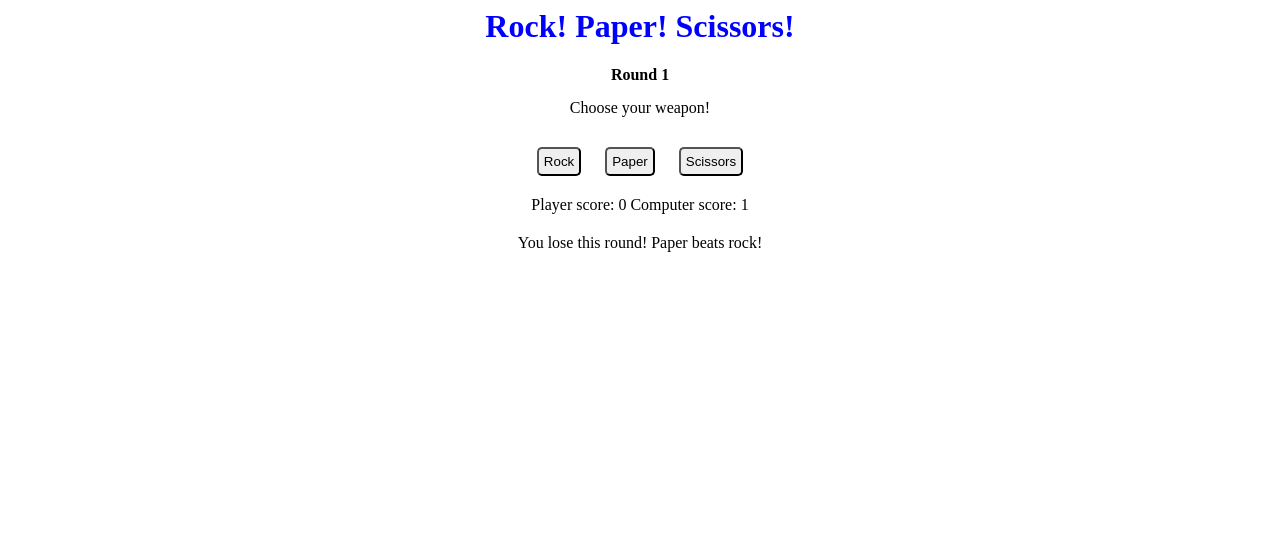
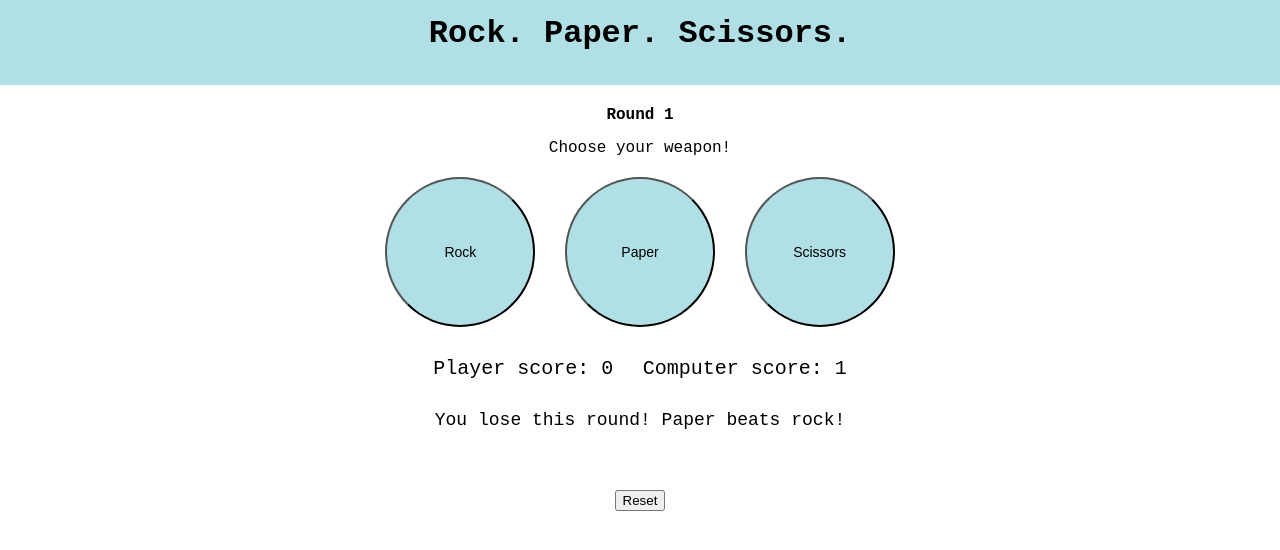
Before and after one commit to cmhollen/rock-paper-scissors, a plain HTML site: page index.html in a window 1280 px wide. Both pictures are taken after a click on the button "Rock". Drawn offline with Linux system fonts and the light colour scheme.

Commit message:
Final RPS game

```diff
--- a/game.js
+++ b/game.js
@@ -63,12 +63,16 @@ function playRound(playerSelection, computerSelection){
 function checkScores(playerScore, computerScore){
     if (computerScore >= 5){
         roundResult.textContent = `You lose the game!`;
+        roundResult.style.color = 'red';
+        roundResult.style.fontSize = '18px';
+        roundResult.style.fontWeight = 'bold';
     } else if (playerScore >= 5) {
         roundResult.textContent = `You win the game!`;
+        roundResult.style.color = 'blue';
+        roundResult.style.fontSize = '20px';
+        roundResult.style.fontWeight = 'bold';
     }
 }
-
-
 
 
 function game(){
@@ -76,14 +80,17 @@ function game(){
   if (computerScore < 5 && playerScore < 5){
     roundResult.textContent = playRound(playerSelection, computerSelection);
 
-    console.log(computerSelection)
-    console.log(playerSelection)
   }
+    checkScores(playerScore, computerScore);
+}
 
+let resetGame = document.querySelector('.reset-btn');
+resetGame.addEventListener('click', reset);
 
-
-
-
-    checkScores(playerScore, computerScore);
-
+function reset(){
+    roundPlay.textContent = `Round 1`;
+    round = 1;
+    playScore.textContent = `Player score: 0`
+    compScore.textContent = `Computer score: 0`
+    roundResult.textContent = ' ';
 }
--- a/index.html
+++ b/index.html
@@ -4,7 +4,7 @@
             <link href="style.css" rel="stylesheet">
         </head>
         <body>
-          <h1>Rock! Paper! Scissors!</h1>
+          <h1>Rock. Paper. Scissors.</h1>
           <div class="container">
               <div class="round">Round 1</div>
               <div class="weapon">Choose your weapon!</div>
@@ -22,6 +22,9 @@
                   <div id="winner"></div>
                   <div id="result"></div>
               </div>
+              <div class="reset">
+                  <button class="reset-btn">Reset</button>
+              </div>
           </div>
 
 
--- a/style.css
+++ b/style.css
@@ -1,14 +1,21 @@
 body {
     text-align: center;
+    font-family: 'Courier New', Courier, monospace;
+    padding: 0;
+    margin: 0;
 }
 
 .scores{
     display: inline-block;
-
+    margin: 10px;
+    font-size: 20px;
 }
 
 h1 {
-    color: blue;
+    background-color: powderblue;
+    padding-top: 15px;
+    width: 100%;
+    height: 70px;
 }
 
 .round {
@@ -16,21 +23,37 @@ h1 {
     margin: 15px;
 }
 
-.weapon {
+.weapon {o
     margin: 10px;
 }
 
 .buttons {
     padding: 10px;
+
 }
 
 .weapons {
-  padding: 5px;
-  border-radius: 5px;
+  padding: 35px;
+  width: 150px;
+  height: 150px;
+  border-radius: 50%;
   margin: 10px;
+  font-size: 14px;
+  background-color: powderblue;
+}
+
+.weapons:hover {
+    border: 1px rgba(0, 0, 0, 0.514) solid;
+    box-shadow: 1px 1px 1px #888888;
 }
 
 #result {
-    clear: both;
+    font-size: 18px;
     margin: 20px;
 }
+
+.reset-btn {
+    position: relative;
+    top: 40px;
+
+}
```
